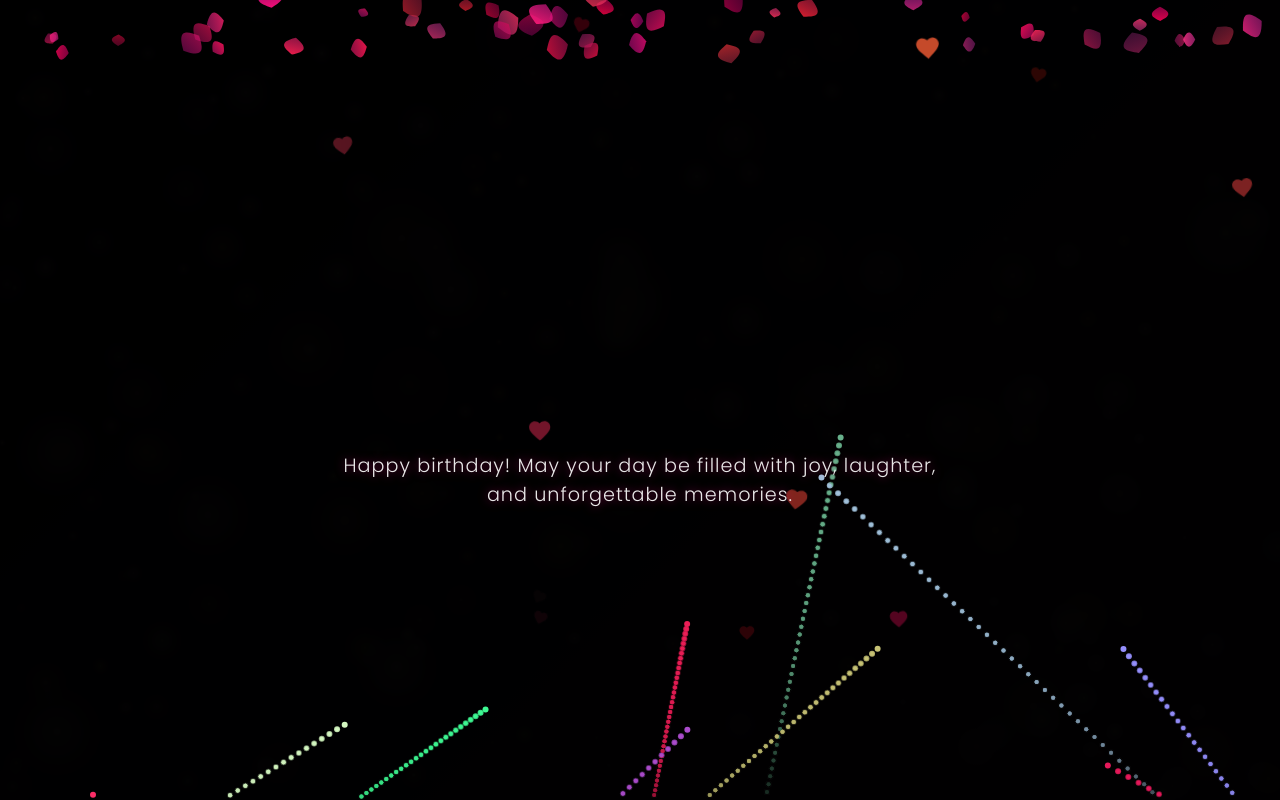
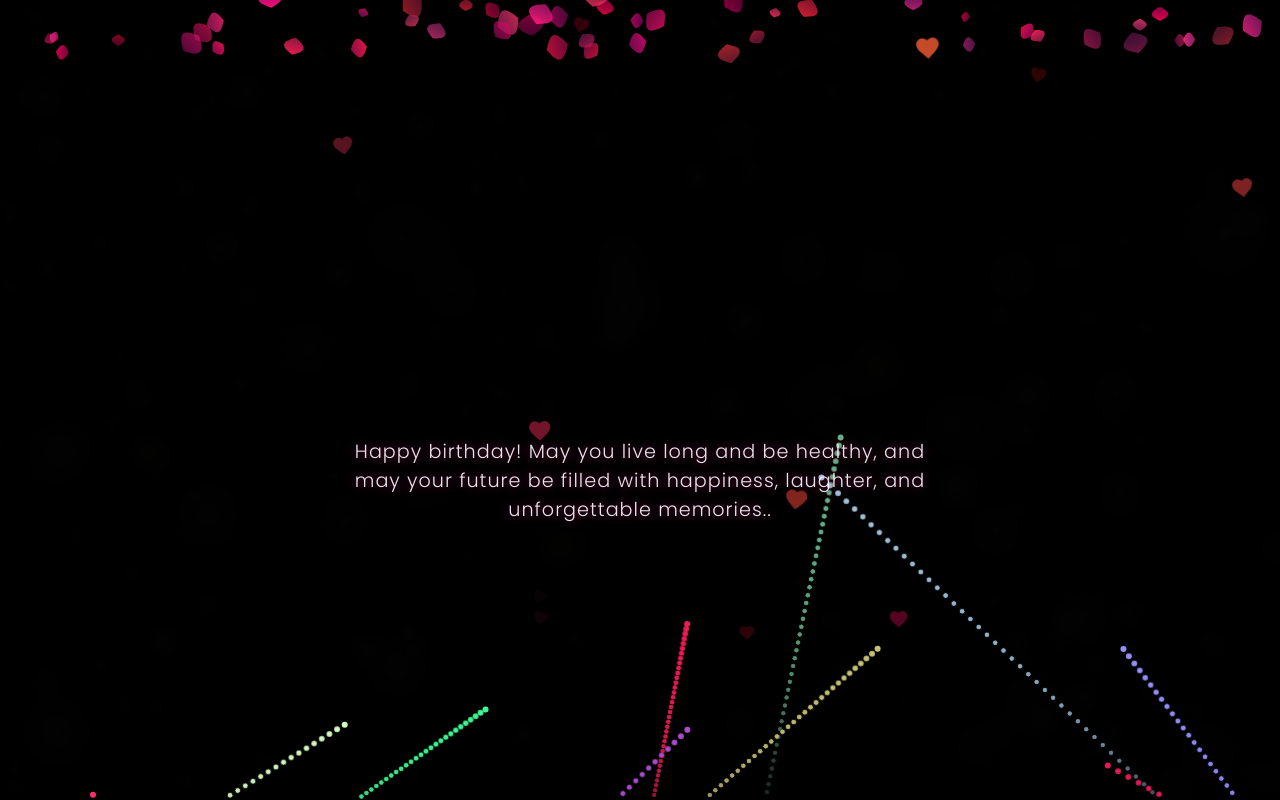
Before and after one commit to MFRidwan/tes, a plain HTML site: page birthday-main.html in a window 1280 px wide. Drawn offline with nearby package versions, Linux system fonts and the light colour scheme; animation ran at ten frames a second.

Commit message:
Update birthday-main.html

```diff
--- a/birthday-main.html
+++ b/birthday-main.html
@@ -267,7 +267,7 @@
 
     <div class="birthday-container">
         <h1 class="birthday-text text-6xl">Happy Birthday, Anggi</h1>
-        <p class="romantic-message">Happy birthday! May your day be filled with joy, laughter, and unforgettable memories.</p>
+        <p class="romantic-message">Happy birthday! May you live long and be healthy, and may your future be filled with happiness, laughter, and unforgettable memories..</p>
         <button class="celebrate-button" id="celebrateBtn">Celebrate birthday</button>
         <button class="next-page-button" id="nextPageBtn">Cake cutting</button>
     </div>
```
